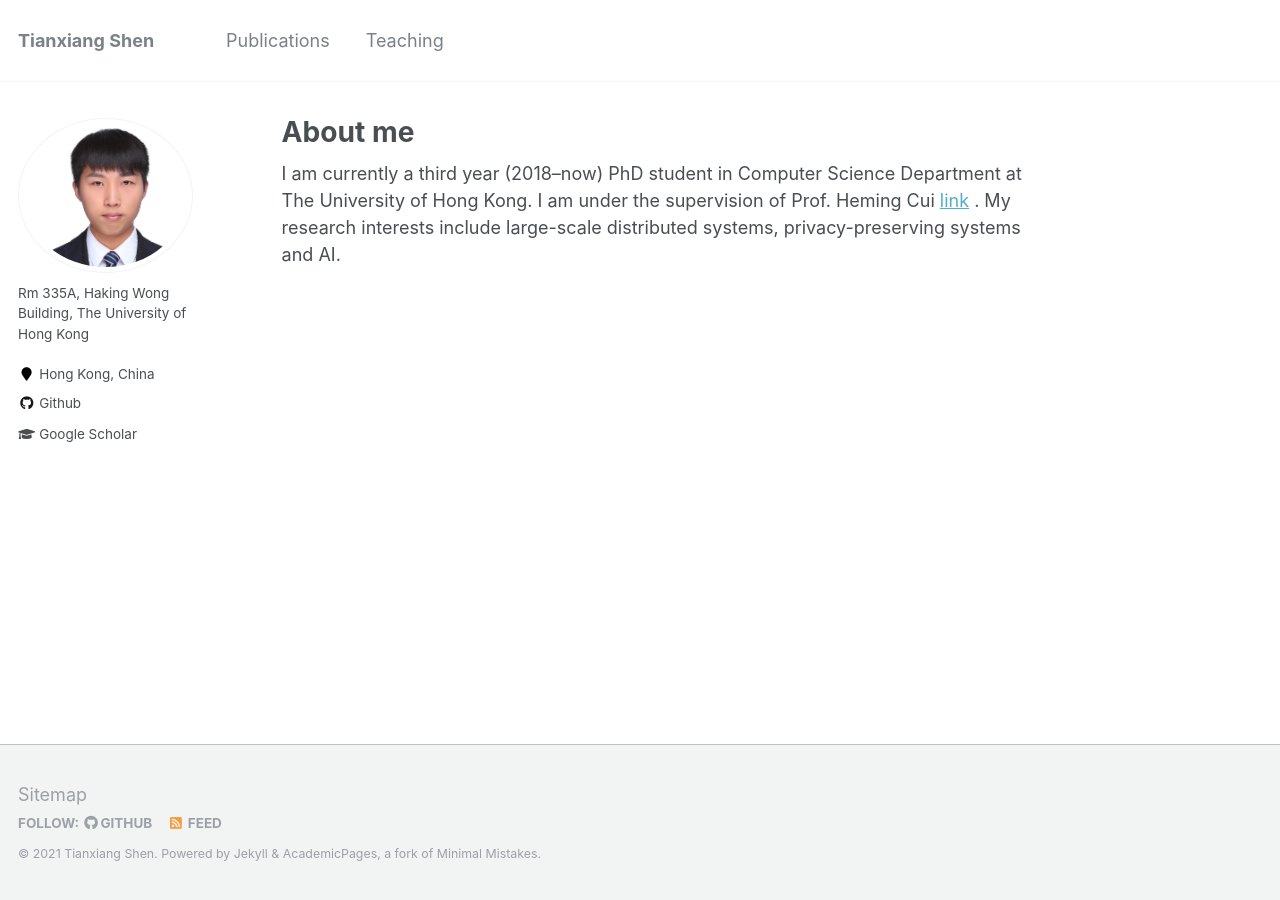
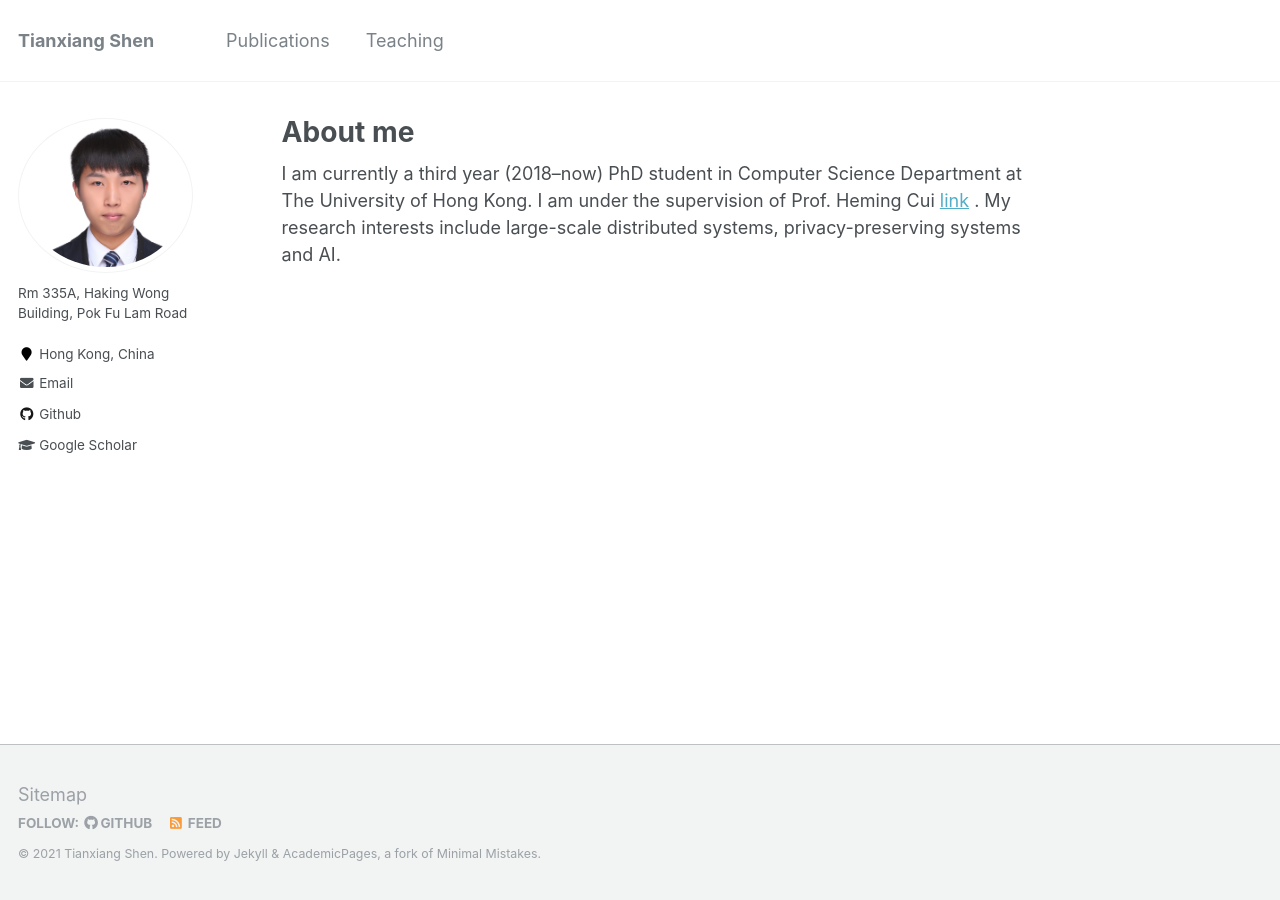
Before and after one commit to tianxiang999/tianxiang999.github.io, a Jekyll site: the page built from _pages/about.md, in a window 1280 px wide. Built offline with Jekyll 4.4.1, drawn with Linux system fonts in a browser that asks for light colours.

Commit message:
Update _config.yml

```diff
--- a/_config.yml
+++ b/_config.yml
@@ -82,12 +82,12 @@ analytics:
 author:
   # name             : "Tianxiang Shen"
   avatar           : "stx.png"
-  bio              : "Rm 335A, Haking Wong Building, The University of Hong Kong"
+  bio              : "Rm 335A, Haking Wong Building, Pok Fu Lam Road"
   location         : "Hong Kong, China"
   employer         :
   # pubmed           : "https://www.ncbi.nlm.nih.gov/pubmed/?term=john+snow"
   googlescholar    : "https://scholar.google.com/citations?user=O9OOpR0AAAAJ&hl=zh-CN"
-  email            :
+  email            : stx635@connect.hku.hk
   researchgate     :  # example: "https://www.researchgate.net/profile/yourprofile"
   uri              :
   bitbucket        :
```
